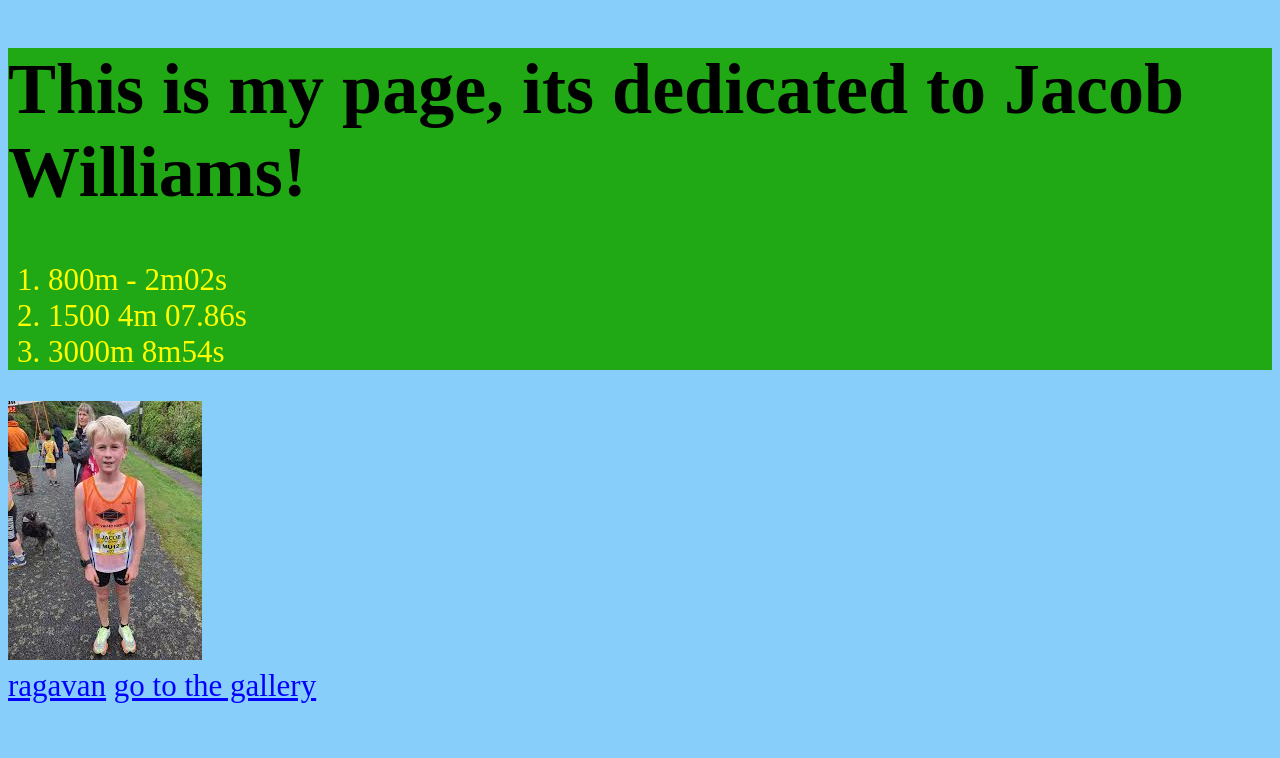
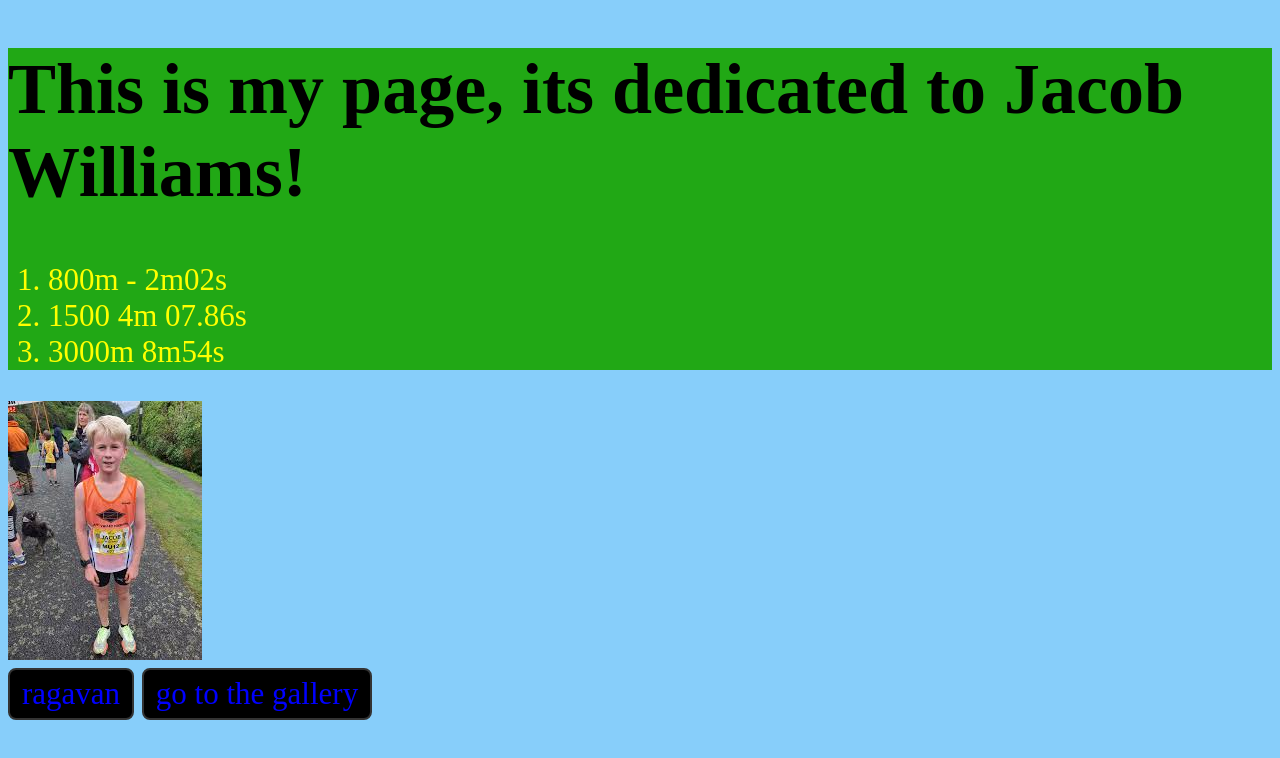
Before and after one commit to HVHS-TECH/web-skills-lukys1234, a plain HTML site: page index.html in a window 1280 px wide. Drawn offline with Linux system fonts and the light colour scheme.

Commit message:
css changes

```diff
--- a/style.css
+++ b/style.css
@@ -19,6 +19,14 @@ html body {
   a {
     font-size: size 10px;
      color: blue;
+
+     display:inline-block;
+     background-color: black;
+
+     border-radius: 8px;
+     border:2px solid #333;
+     padding:6px 12px;
+     text-decoration: none;
   }
 
   body {
```
